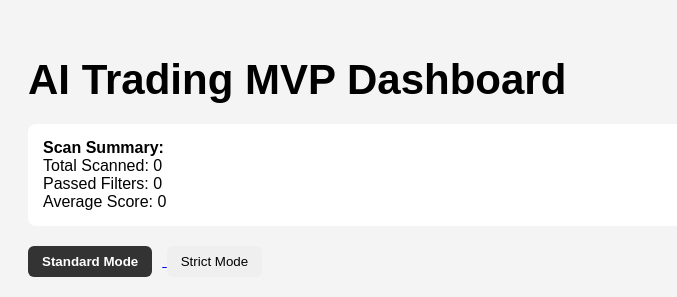
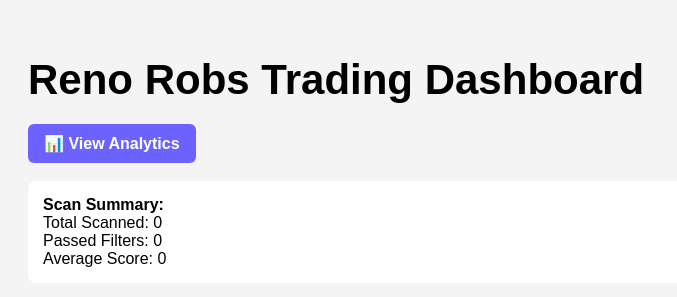
Before and after one commit to mboerner32/ai_trading_mvp, a FastAPI app: page / in a window 1280 px wide. Shown: the top 297 px of the page, without its empty margins (0-677 px from the left). Run offline with FastAPI, Linux system fonts and the light colour scheme; data comes from the database, SQL or seed files in the repository; data that the repository does not hold is empty.

Commit message:
fix analytics button placement

```diff
--- a/templates/index.html
+++ b/templates/index.html
@@ -1,7 +1,7 @@
 <!DOCTYPE html>
 <html>
 <head>
-    <title>AI Trading MVP Dashboard</title>
+    <title>Reno Robs Trading Dashboard</title>
 
     <style>
         body {
@@ -127,7 +127,21 @@
 
 <body>
 
-<h1>AI Trading MVP Dashboard</h1>
+<h1>Reno Robs Trading Dashboard</h1>
+
+<a href="/analytics" style="
+    display:inline-block;
+    padding:10px 16px;
+    background-color:#6c63ff;
+    color:white;
+    text-decoration:none;
+    border-radius:6px;
+    font-weight:600;
+">
+    📊 View Analytics
+</a>
+
+<br><br>
 
 <div class="summary-box">
     <strong>Scan Summary:</strong><br>
```
